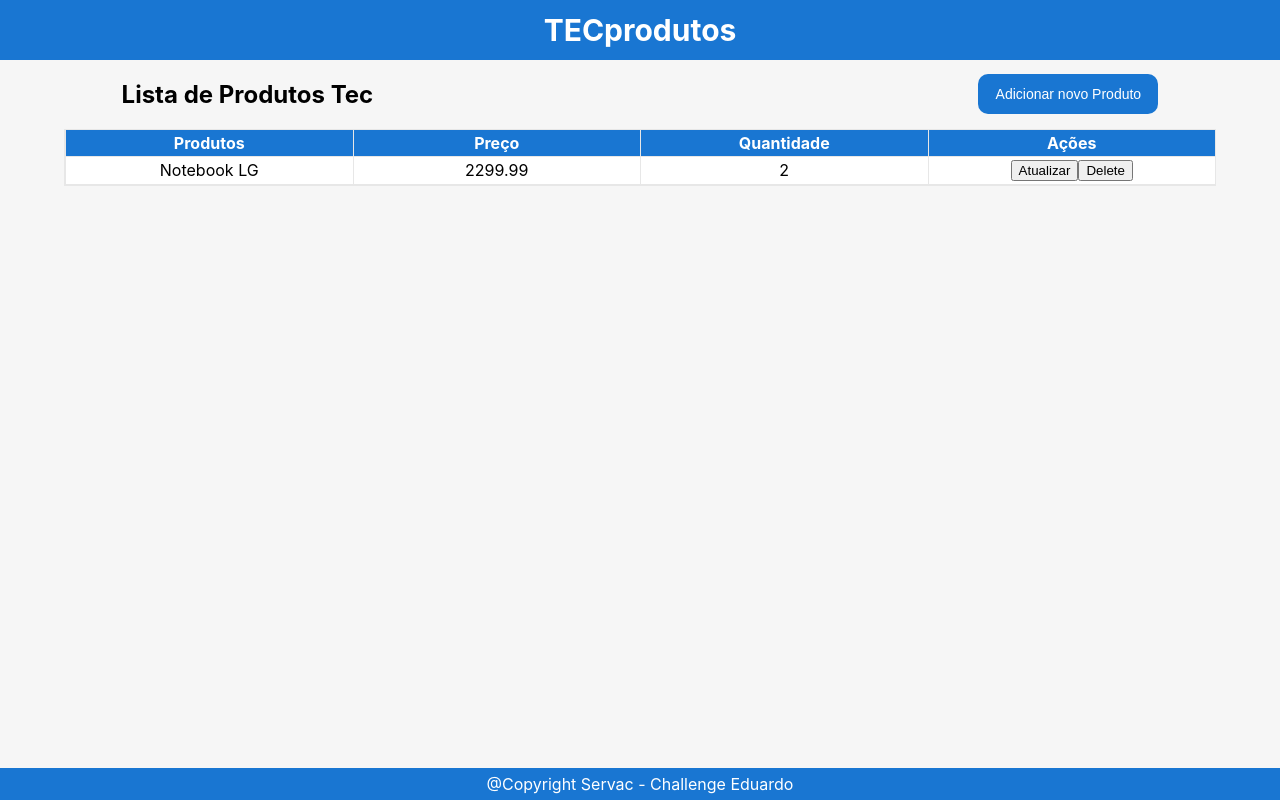
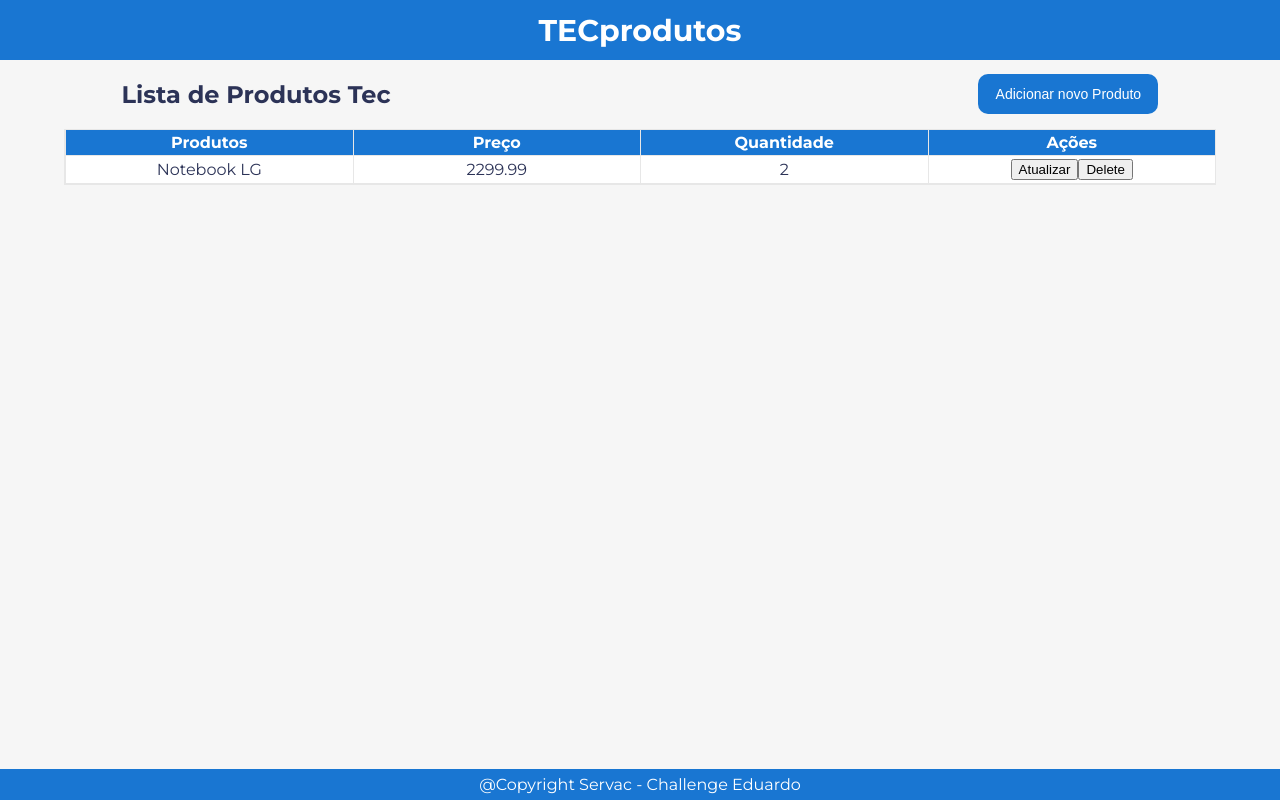
Before and after one commit to KewtonV/chanllenge-Eduardo, a React (Create React App) app in the folder products/: page / in a window 1280 px wide. Built offline with nearby package versions, Linux system fonts and the light colour scheme.

Commit message:
Add font Monserrat and new colors in css

```diff
--- a/products/public/index.html
+++ b/products/public/index.html
@@ -10,6 +10,8 @@
       content="Web site created using create-react-app"
     />
     <link rel="apple-touch-icon" href="%PUBLIC_URL%/logo192.png" />
+    <link rel="preconnect" href="https://fonts.gstatic.com">
+    <link href="https://fonts.googleapis.com/css2?family=Montserrat:wght@300;400;500;600;700&display=swap" rel="stylesheet">
     <!--
       manifest.json provides metadata used when your web app is installed on a
       user's mobile device or desktop. See https://developers.google.com/web/fundamentals/web-app-manifest/
@@ -24,7 +26,7 @@
       work correctly both with client-side routing and a non-root public URL.
       Learn how to configure a non-root public URL by running `npm run build`.
     -->
-    <title>React App</title>
+    <title>TECproduct</title>
   </head>
   <body>
     <noscript>You need to enable JavaScript to run this app.</noscript>
--- a/products/src/index.css
+++ b/products/src/index.css
@@ -1,11 +1,10 @@
 body {
   margin: 0;
   padding: 0;
-  font-family: -apple-system, BlinkMacSystemFont, 'Segoe UI', 'Roboto', 'Oxygen',
-    'Ubuntu', 'Cantarell', 'Fira Sans', 'Droid Sans', 'Helvetica Neue',
-    sans-serif;
+  font-family: 'Montserrat';
   -webkit-font-smoothing: antialiased;
   -moz-osx-font-smoothing: grayscale;
+  color: var(--color-text);
 }
 
 code {
@@ -20,5 +19,6 @@ code {
   --color-blue-secundary: #2196F3;
   --color-blue: #1976D2;
   --color-text-white:#FFFFFF;
-  --color-red: #d50000;
+  --color-red: #f44336;
+  --color-red-secundary: #ef5350;
 }
```
